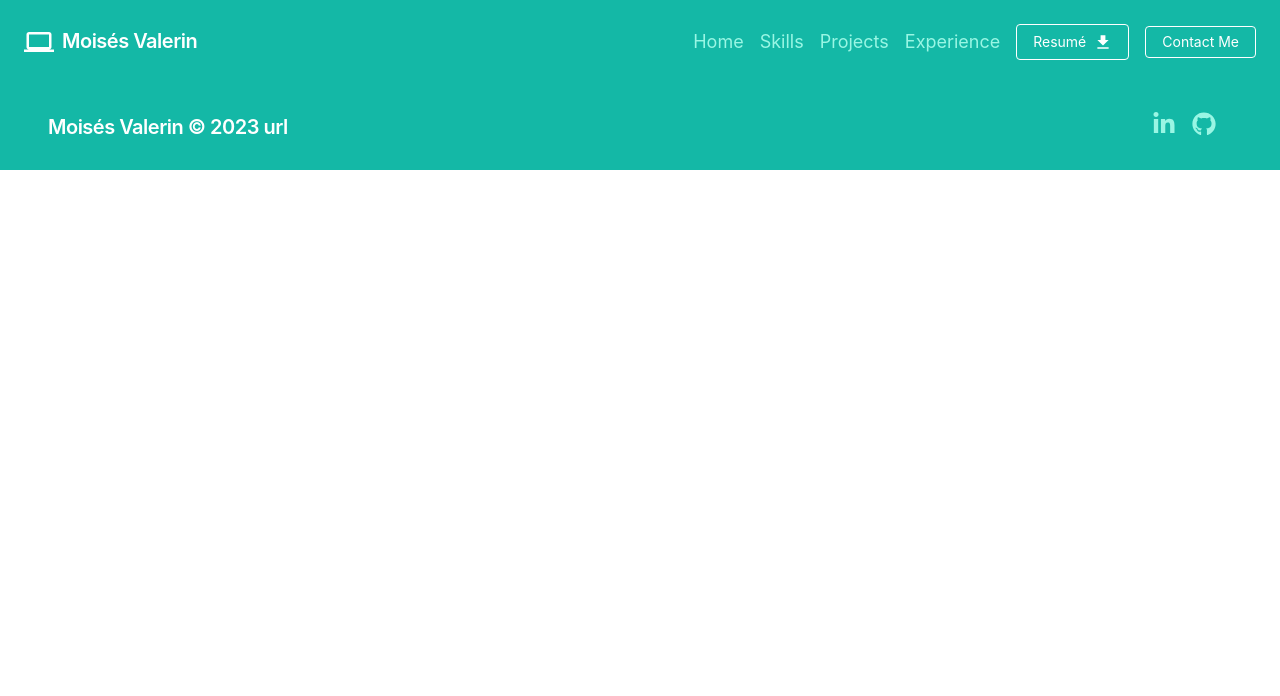
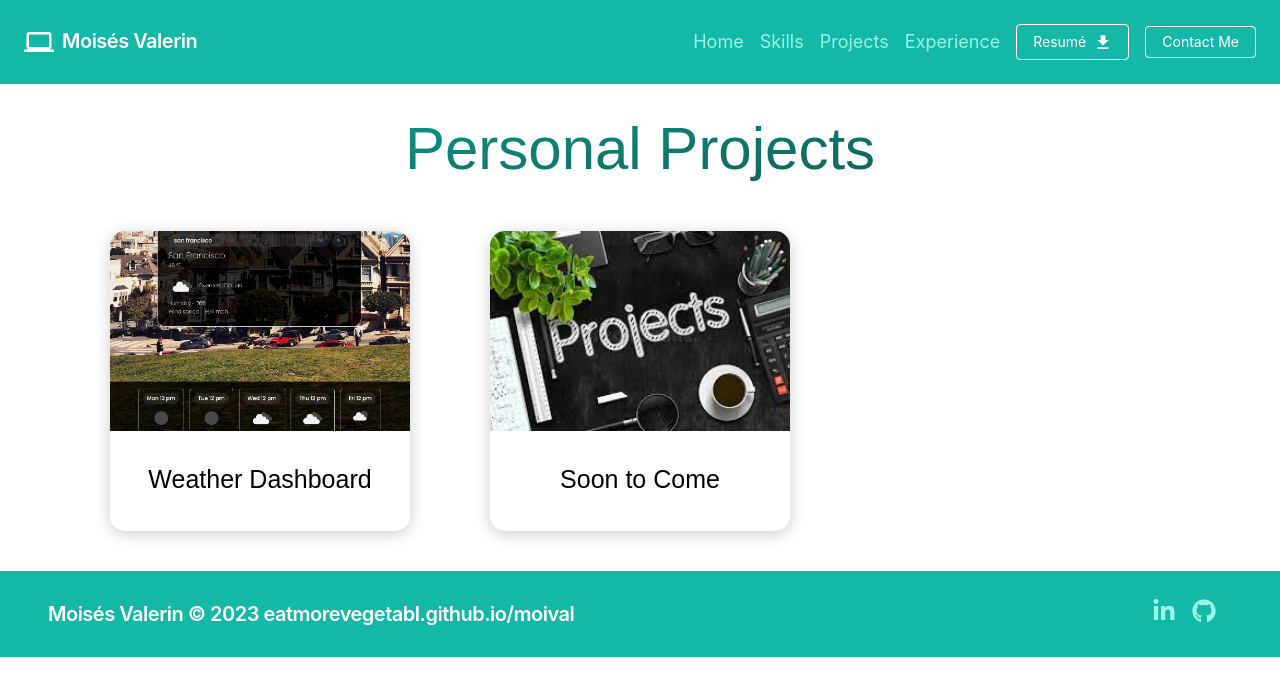
Before and after one commit to eatmorevegetabl/moival, a React (Create React App) app: page /moival/projects in a window 1280 px wide. Shown: the top 696 px of the page. Built offline with nearby package versions, Linux system fonts and the light colour scheme.

Commit message:
corrected path to exact path

```diff
--- a/src/App.jsx
+++ b/src/App.jsx
@@ -14,9 +14,9 @@ function App() {
         <Navbar />
         <Routes>
           <Route exact path='/moival' element={<Home />} />
-          <Route path='/projects' element={<Projects />} />
-          <Route path='/project/:id' element={<ProjectDisplay />} />
-          <Route path='/experience' element={<Experience />} />
+          <Route exact path='/moival/projects' element={<Projects />} />
+          <Route path='/moival/project/:id' element={<ProjectDisplay />} />
+          <Route exact path='/moival/experience' element={<Experience />} />
         </Routes>
         <Footer />
       </Router>
--- a/src/components/footer.jsx
+++ b/src/components/footer.jsx
@@ -6,7 +6,7 @@ export default function Footer() {
     <div className='footer bg-gray-900 text-white'>
       <div className='socialMedia md:flex md:justify-between md:items-center sm:px-12 px-4 bg-teal-500 py-7'>
         <span className='font-semibold text-xl tracking-tight'>
-          Moisés Valerin &copy; 2023 url
+          Moisés Valerin &copy; 2023 eatmorevegetabl.github.io/moival
         </span>
         <div>
           <span className='inline-flex items-center text-2xl'>
--- a/src/components/navbar.jsx
+++ b/src/components/navbar.jsx
@@ -14,21 +14,6 @@ export default function Navbar() {
   }, [location]);
 
   const [openModal, setOpenModal] = useState(false);
-
-  // const downloadResume = () => {
-  //   <a href='resume.3.pdf' download></a>
-  // fetch(
-  //   'https://github.com/eatmorevegetabl/moival/raw/main/public/resume.3.pdf'
-  // ).then((response) => {
-  //   response.blob().then((blob) => {
-  //     const fileURL = window.URL.createObjectURL(blob);
-  //     let alink = document.createElement('a');
-  //     alink.href = fileURL;
-  //     alink.download = 'resume.3.pdf';
-  //     alink.click();
-  //   });
-  // });
-  //};
 
   return (
     <nav className='bg-teal-500 p-6 lg:flex lg:justify-between'>
@@ -76,13 +61,13 @@ export default function Navbar() {
               Skills
             </HashLink>
             <Link
-              to='/projects'
+              to='/moival/projects'
               className='block mt-4 lg:inline-block lg:mt-0 text-teal-200 hover:text-white mr-4'
             >
               Projects
             </Link>
             <Link
-              to='/experience'
+              to='/moival/experience'
               className='block mt-4 lg:inline-block lg:mt-0 text-teal-200 hover:text-white mr-4'
             >
               Experience
@@ -90,10 +75,7 @@ export default function Navbar() {
           </div>
           <div>
             <a href='resume.3.pdf' download>
-              <button
-                className='inline-flex items-center text-sm px-4 py-2 leading-none border rounded text-white border-white hover:border-transparent hover:text-teal-500 hover:bg-white mt-4 lg:mt-0 mr-4'
-                // onClick={downloadResume}
-              >
+              <button className='inline-flex items-center text-sm px-4 py-2 leading-none border rounded text-white border-white hover:border-transparent hover:text-teal-500 hover:bg-white mt-4 lg:mt-0 mr-4'>
                 Resumé
                 <IoMdDownload className='text-lg ml-2' />
               </button>
--- a/src/components/projectItem.jsx
+++ b/src/components/projectItem.jsx
@@ -7,7 +7,7 @@ export default function ProjectItem({ image, name, id }) {
     <div
       className='projectItem'
       onClick={() => {
-        navigate('/project/' + id);
+        navigate('/moival/project/' + id);
       }}
     >
       <div style={{ backgroundImage: `url(${image})` }} className='bgImage' />
```
